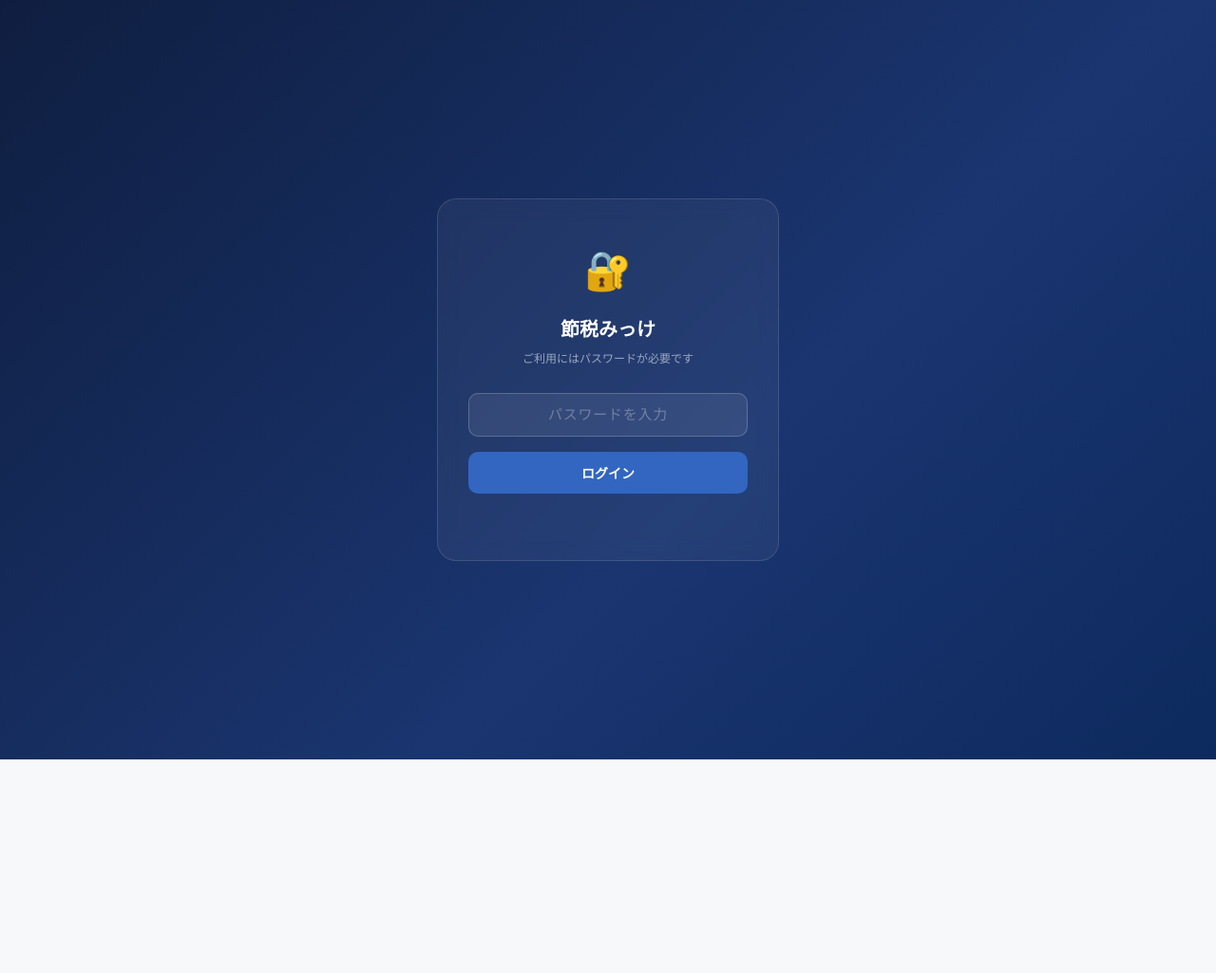
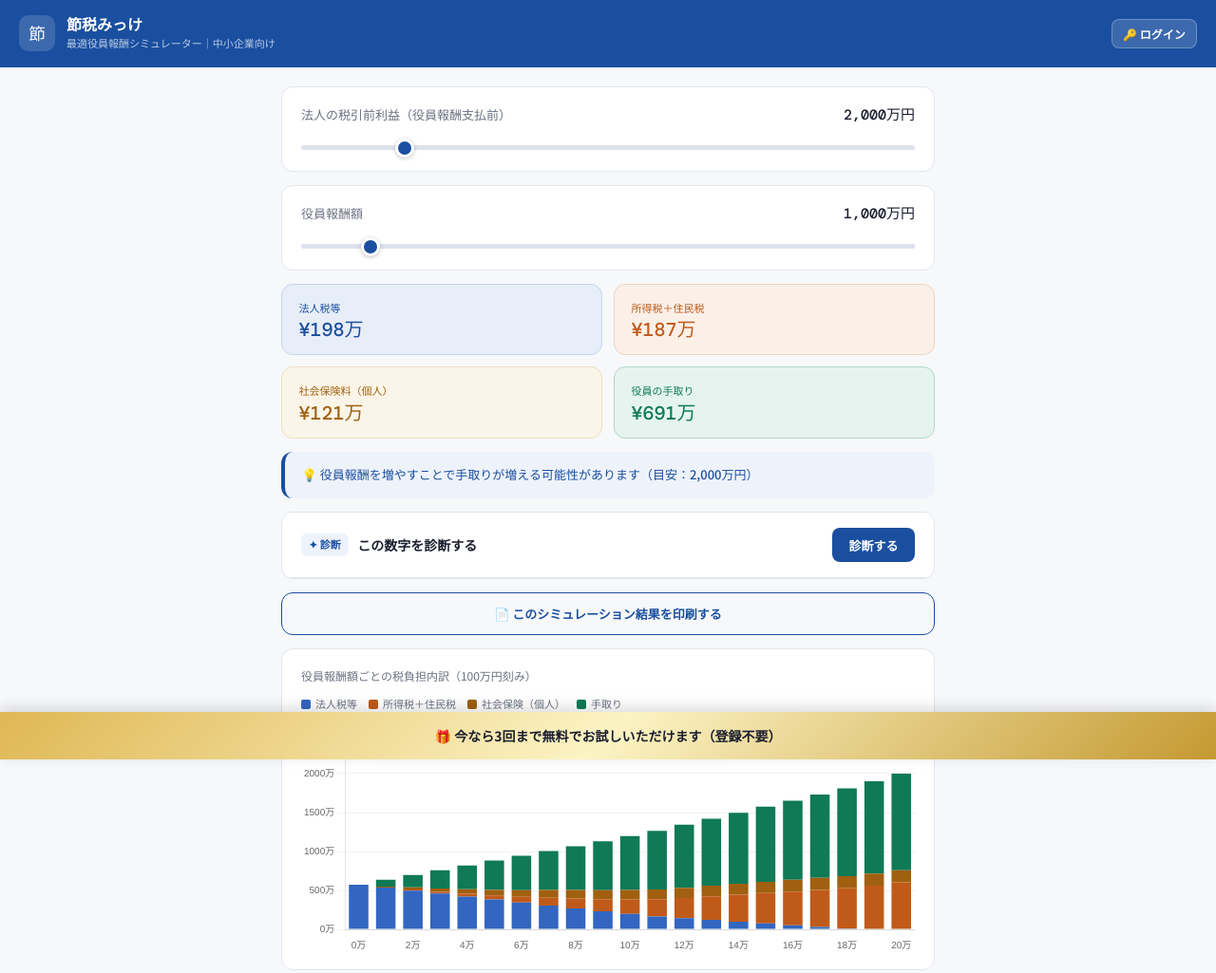
Before and after one commit to spc-jp/setsuzei-mikke, a plain HTML site: page index.html in a window 1280 px wide. Shown: the top 1025 px of the page at 95% size. Before the commit the page ends 800 px from the top, so only its background shows below. Drawn offline with nearby package versions, Linux system fonts and the light colour scheme.

Commit message:
Update index.html

```diff
--- a/index.html
+++ b/index.html
@@ -42,13 +42,18 @@
   .pw-btn:hover { background: #1a4fa0; }
   .pw-btn:active { transform: scale(0.98); }
   .pw-error { font-size: 12px; color: #ff8a80; margin-top: .75rem; min-height: 18px; }
+  .pw-close { position: absolute; top: 1rem; right: 1.2rem; background: none; border: none; color: rgba(255,255,255,0.5); font-size: 1.5rem; cursor: pointer; line-height: 1; }
+  .pw-close:hover { color: #fff; }
 
   /* APP */
   #app { display: none; }
-  header { background: var(--blue); color: #fff; padding: 1rem 1.25rem; display: flex; align-items: center; gap: .75rem; }
+  header { background: var(--blue); color: #fff; padding: 1rem 1.25rem; display: flex; align-items: center; justify-content: space-between; gap: .75rem; }
+  .header-left { display: flex; align-items: center; gap: .75rem; }
   .header-icon { width: 38px; height: 38px; background: rgba(255,255,255,0.15); border-radius: 10px; display: flex; align-items: center; justify-content: center; font-size: 1.1rem; flex-shrink: 0; }
   .header-title { font-size: 1rem; font-weight: 700; line-height: 1.2; }
   .header-sub { font-size: 11px; opacity: .7; margin-top: 2px; }
+  .login-btn { background: rgba(255,255,255,0.15); border: 1px solid rgba(255,255,255,0.25); color: #fff; padding: .4rem .7rem; border-radius: 8px; font-size: 12px; font-weight: 700; cursor: pointer; transition: background .15s; font-family: 'Noto Sans JP', sans-serif; }
+  .login-btn:hover { background: rgba(255,255,255,0.25); }
   .container { max-width: 720px; margin: 0 auto; padding: 1.25rem 1rem 3rem; }
 
   /* SLIDERS */
@@ -119,13 +124,34 @@
   .print-btn:hover { background: var(--blue); color: #fff; }
   .note { font-size: 11px; color: var(--muted); background: var(--card); border: 1px solid var(--border); border-radius: var(--radius); padding: .875rem 1.1rem; line-height: 1.7; }
 
-  @media print { #pw-screen { display: none !important; } .print-btn,.ai-btn { display: none; } }
+  /* FREE BANNER (ゴールド固定バナー) */
+  .free-banner {
+    position: fixed;
+    bottom: 0;
+    left: 0;
+    right: 0;
+    background: linear-gradient(135deg, #dfb754 0%, #fcf3c4 50%, #c49931 100%);
+    color: #1a1e2e;
+    text-align: center;
+    padding: 14px 1rem;
+    font-size: 14px;
+    font-weight: 700;
+    box-shadow: 0 -4px 15px rgba(0,0,0,0.15);
+    z-index: 1000;
+    text-decoration: none;
+    display: none;
+    transition: opacity .2s;
+  }
+  .free-banner:hover { opacity: 0.95; }
+
+  @media print { #pw-screen, .free-banner { display: none !important; } .print-btn,.ai-btn { display: none; } }
 </style>
 </head>
 <body>
 
 <div id="pw-screen">
-  <div class="pw-card">
+  <div class="pw-card" style="position: relative;">
+    <button class="pw-close" onclick="closePw()">×</button>
     <div class="pw-icon">🔐</div>
     <p class="pw-title">節税みっけ</p>
     <p class="pw-sub">ご利用にはパスワードが必要です</p>
@@ -137,11 +163,14 @@
 
 <div id="app">
   <header>
-    <div class="header-icon">節</div>
-    <div>
-      <div class="header-title">節税みっけ</div>
-      <div class="header-sub">最適役員報酬シミュレーター｜中小企業向け</div>
+    <div class="header-left">
+      <div class="header-icon">節</div>
+      <div>
+        <div class="header-title">節税みっけ</div>
+        <div class="header-sub">最適役員報酬シミュレーター｜中小企業向け</div>
+      </div>
     </div>
+    <button class="login-btn" id="login-btn" onclick="openPw()">🔑 ログイン</button>
   </header>
 
   <div class="container">
@@ -224,6 +253,9 @@
   </div>
 </div>
 
+<!-- バナー表示エリア -->
+<a id="free-banner" class="free-banner" href="#" onclick="if(this.getAttribute('href')==='#') return false;"></a>
+
 <script src="https://cdnjs.cloudflare.com/ajax/libs/Chart.js/4.4.1/chart.umd.js"></script>
 <script>
 // ════════════════════════════════
@@ -233,13 +265,32 @@ const CORRECT_PASSWORD = 'setsuzei2025';
 const FREE_UNTIL = new Date('2026-03-31T23:59:59');
 const WORKER_URL = 'https://setsuzei-mikke.yymmatsu.workers.dev';
 
+let isPaidUser = false; // パスワード認証を通過したかどうかのフラグ
+
+// ─── 初期表示 ───
+// 最初はパスワード不要でアプリを表示（無料体験状態）
+document.getElementById('pw-screen').style.display = 'none';
+document.getElementById('app').style.display = 'block';
+window.addEventListener('load', initApp);
+
 // ─── パスワード認証 ───
+function openPw() {
+  document.getElementById('pw-screen').style.display = 'flex';
+  document.getElementById('pw-input').focus();
+}
+
+function closePw() {
+  document.getElementById('pw-screen').style.display = 'none';
+}
+
 function checkPw() {
   const val = document.getElementById('pw-input').value;
   if (val === CORRECT_PASSWORD) {
     document.getElementById('pw-screen').style.display = 'none';
-    document.getElementById('app').style.display = 'block';
-    initApp();
+    isPaidUser = true; // 正規購入者として扱う
+    document.getElementById('login-btn').style.display = 'none'; // ログインボタンを消す
+    updateBanner(); // バナーを更新（非表示になる）
+    alert('ログインしました。すべての機能を制限なくご利用いただけます。');
   } else {
     document.getElementById('pw-error').textContent = 'パスワードが正しくありません';
     document.getElementById('pw-input').value = '';
@@ -251,12 +302,42 @@ document.getElementById('pw-input').addEventListener('keydown', e => {
   document.getElementById('pw-error').textContent = '';
 });
 
-// 無料期間中（〜3/31）はパスワードをスキップ
-if (new Date() <= FREE_UNTIL) {
-  document.getElementById('pw-screen').style.display = 'none';
-  document.getElementById('app').style.display = 'block';
-  window.addEventListener('load', initApp);
+// ─── バナー＆利用回数管理 ───
+function getFreeCount() {
+  return parseInt(localStorage.getItem('setsuzei_free_count') || '0', 10);
 }
+
+function updateBanner() {
+  const banner = document.getElementById('free-banner');
+  if (!banner) return;
+
+  // 正規購入者の場合はバナーを非表示にして終了
+  if (isPaidUser) {
+    banner.style.display = 'none';
+    document.body.style.paddingBottom = '0';
+    return;
+  }
+
+  const count = getFreeCount();
+  banner.style.display = 'block';
+  document.body.style.paddingBottom = '60px'; // バナー分の余白を確保
+
+  if (count === 0) {
+    banner.innerHTML = '🎁 今なら3回まで無料でお試しいただけます（登録不要）';
+    banner.href = '#';
+  } else if (count === 1) {
+    banner.innerHTML = '🎁 無料体験 残り2回（全3回）';
+    banner.href = '#';
+  } else if (count === 2) {
+    banner.innerHTML = '🎁 無料体験 残り1回（全3回）';
+    banner.href = '#';
+  } else {
+    banner.innerHTML = '⚠️ 無料体験が終了しました ご購入はこちら→';
+    // ※購入ページのURLがある場合は以下の # を書き換えてください
+    banner.href = '#buy';
+  }
+}
+
 
 // ─── 計算ロジック ───
 const man = 10000;
@@ -317,6 +398,7 @@ function buildChartData(profitMan) {
 }
 
 function initApp() {
+  updateBanner(); // 初期ロード時にバナー状態を反映
   document.getElementById('sl-profit').addEventListener('input', update);
   document.getElementById('sl-salary').addEventListener('input', update);
   update();
@@ -381,6 +463,19 @@ function update() {
 
 // ─── AI診断（ストリーミング） ───
 async function runAI() {
+  // 無料体験（未購入）ユーザー向けの回数制限チェック
+  if (!isPaidUser) {
+    const count = getFreeCount();
+    if (count >= 3) {
+      alert('無料体験の回数（3回）が終了しました。\n引き続き診断機能をご利用いただくにはパスワードを入力してください。');
+      openPw(); // 制限到達時にパスワード画面を表示する
+      return;
+    }
+    // 回数を消費してバナーの表示を更新
+    localStorage.setItem('setsuzei_free_count', count + 1);
+    updateBanner();
+  }
+
   const btn=document.getElementById('ai-btn');
   const body=document.getElementById('ai-body');
   const result=document.getElementById('ai-result');
```
